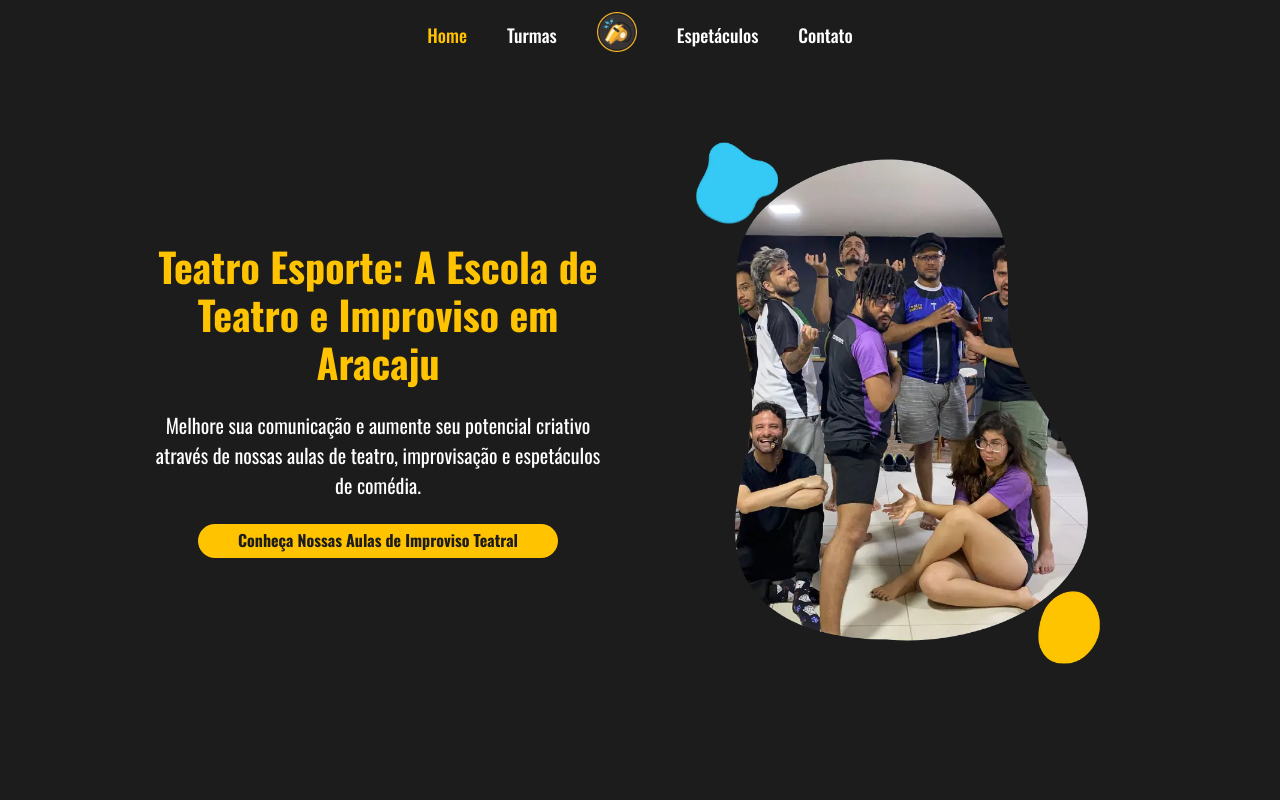
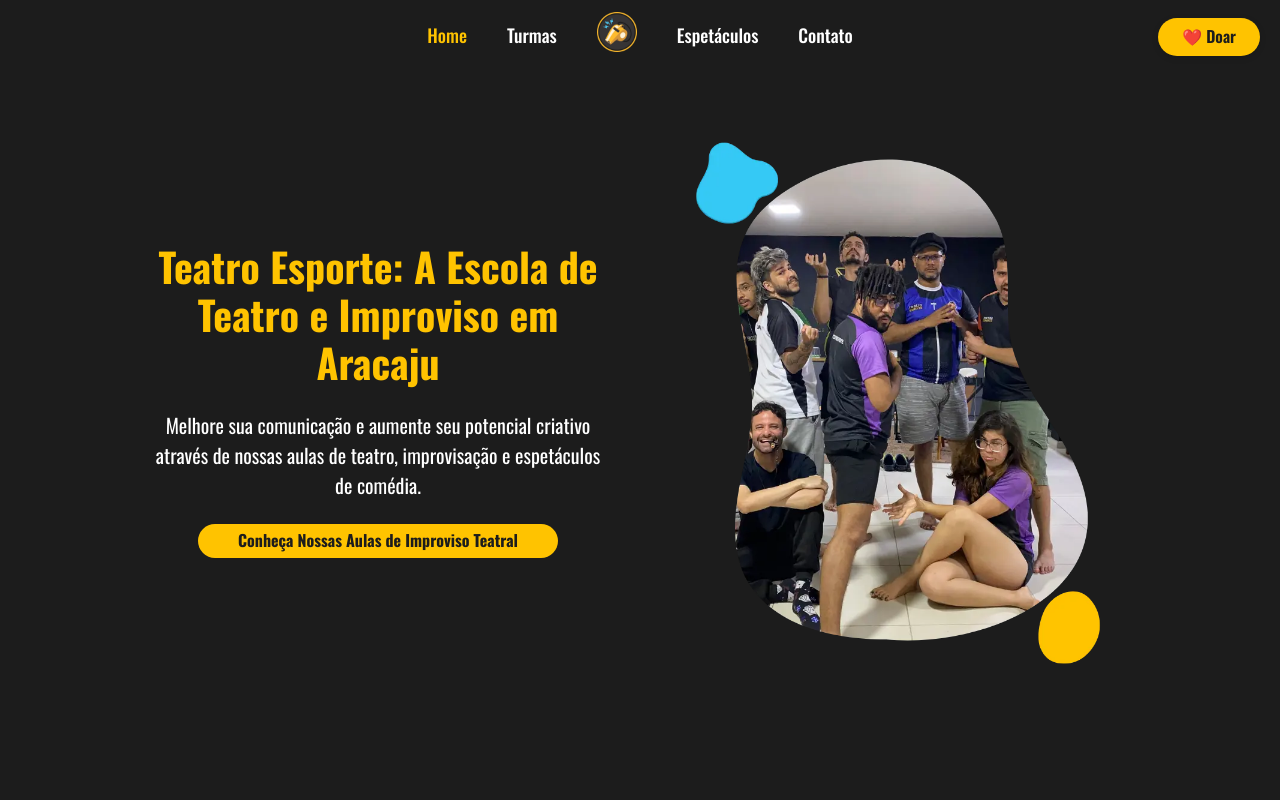
Before and after one commit to AntonioHamilton/teatro-esporte, a Next.js app: page / in a window 1280 px wide. Shown: the top 800 px of the page. Built offline with nearby package versions, Linux system fonts and the light colour scheme.

Commit message:
feat: adding donate button

```diff
--- a/package.json
+++ b/package.json
@@ -14,9 +14,11 @@
 		}
 	},
 	"dependencies": {
+		"axios": "^1.12.2",
 		"next": "^14.2.32",
 		"react": "^18",
 		"react-dom": "^18",
+		"stripe": "^18.5.0",
 		"styled-components": "^6.1.19"
 	},
 	"devDependencies": {
--- /dev/null
+++ b/src/components/DonateButton/DonateButton.tsx
@@ -0,0 +1,77 @@
+import Link from "next/link";
+import styled from "styled-components";
+import { colors, breakpoints } from "@/styles/variables.styled";
+
+const DonationButtonContainer = styled.div`
+	position: fixed;
+	top: 18px;
+	right: 20px;
+	z-index: 100;
+
+	@media (max-width: ${breakpoints.md}) {
+		&.desktop {
+			display: none;
+		}
+
+		&.mobile {
+			display: flex;
+			position: relative;
+			top: 0;
+			right: 0;
+		}
+	}
+`;
+
+const StyledDonationButton = styled.a`
+	display: flex;
+	align-items: center;
+	gap: 4px;
+	padding: 6px 24px 8px;
+	border-radius: 9999px;
+	font-weight: 600;
+	font-size: 1rem;
+	text-decoration: none;
+	cursor: pointer;
+
+	background-color: ${colors.highlightYellow};
+	color: ${colors.darkText};
+	box-shadow: 0 2px 6px rgba(0, 0, 0, 0.15);
+
+	transition:
+		background-color 0.2s ease,
+		transform 0.15s ease;
+
+	&:hover {
+		background-color: ${colors.highlightBlue};
+		transform: translateY(-2px);
+	}
+
+	.icon {
+		font-size: 1rem;
+		line-height: 1;
+	}
+`;
+
+type DonationButtonProps = {
+	className?: string;
+};
+
+export const DonationButton = ({ className }: DonationButtonProps) => {
+	return (
+		<DonationButtonContainer className={className}>
+			<Link
+				href="https://donate.stripe.com/28E9AS93ydLZ6l7bKJfbq00"
+				passHref
+				legacyBehavior
+				aria-label="Botão de Doação para Teatro Esporte"
+			>
+				<StyledDonationButton target="_blank" rel="noopener noreferrer">
+					<span className="icon" aria-hidden="true">
+						❤️
+					</span>
+					<span>Doar</span>
+				</StyledDonationButton>
+			</Link>
+		</DonationButtonContainer>
+	);
+};
--- a/src/components/Menu/Menu.tsx
+++ b/src/components/Menu/Menu.tsx
@@ -5,6 +5,7 @@ import * as SC from "./Menu.styled";
 import { links } from "@/constants/links";
 import { useState } from "react";
 import { socialLinks } from "@/constants/socialLinks";
+import { DonationButton } from "@components/DonateButton/DonateButton";
 
 export const Menu = () => {
 	const router = useRouter();
@@ -17,6 +18,7 @@ export const Menu = () => {
 
 	return (
 		<>
+			<DonationButton className="desktop" />
 			<SC.MenuContainer>
 				<Link className="mobile-logo" href="/">
 					<Image
@@ -122,6 +124,8 @@ export const Menu = () => {
 						))}
 					</SC.MobileNavContainer>
 
+					<DonationButton className="mobile" />
+
 					<SC.SocialMediaContainer>
 						<SC.SocialMediaHeading>Redes Sociais</SC.SocialMediaHeading>
 						<SC.SocialLinks>
--- a/src/constants/links.ts
+++ b/src/constants/links.ts
@@ -1,6 +1,6 @@
 export const links = [
 	{ name: "Home", href: "/" },
-	{ name: "Turmas", href: "/turmas" },
-	{ name: "Espetáculos", href: "/espetaculos" },
+	{ name: "Turmas", href: "/classes" },
+	{ name: "Espetáculos", href: "/events" },
 	{ name: "Contato", href: "https://www.instagram.com/teatroesporte/" }
 ];
--- a/src/pages/turmas/index.tsx
+++ b/src/pages/classes/index.tsx
@@ -29,7 +29,7 @@ export default function Turmas() {
 				<meta property="og:type" content="website" />
 				<meta
 					property="og:url"
-					content="https://www.teatro-esporte.com/turmas"
+					content="https://www.teatro-esporte.com/classes"
 				/>
 				<meta property="og:locale" content="pt_BR" />
 				{/* Twitter Cards */}
--- a/src/pages/espetaculos/index.tsx
+++ b/src/pages/events/index.tsx
@@ -27,10 +27,7 @@ const Espetaculos = () => (
 			/>
 			<meta property="og:locale" content="pt_BR" />
 			<meta property="og:type" content="website" />
-			<meta
-				property="og:url"
-				content="https://www.teatro-esporte.com/espetaculos"
-			/>
+			<meta property="og:url" content="https://www.teatro-esporte.com/events" />
 			{/* Twitter Cards */}
 			<meta name="twitter:card" content="summary_large_image" />
 		</Head>
```
Also changed, not shown: 2 other files (tests, documents, lock files or other folders).
